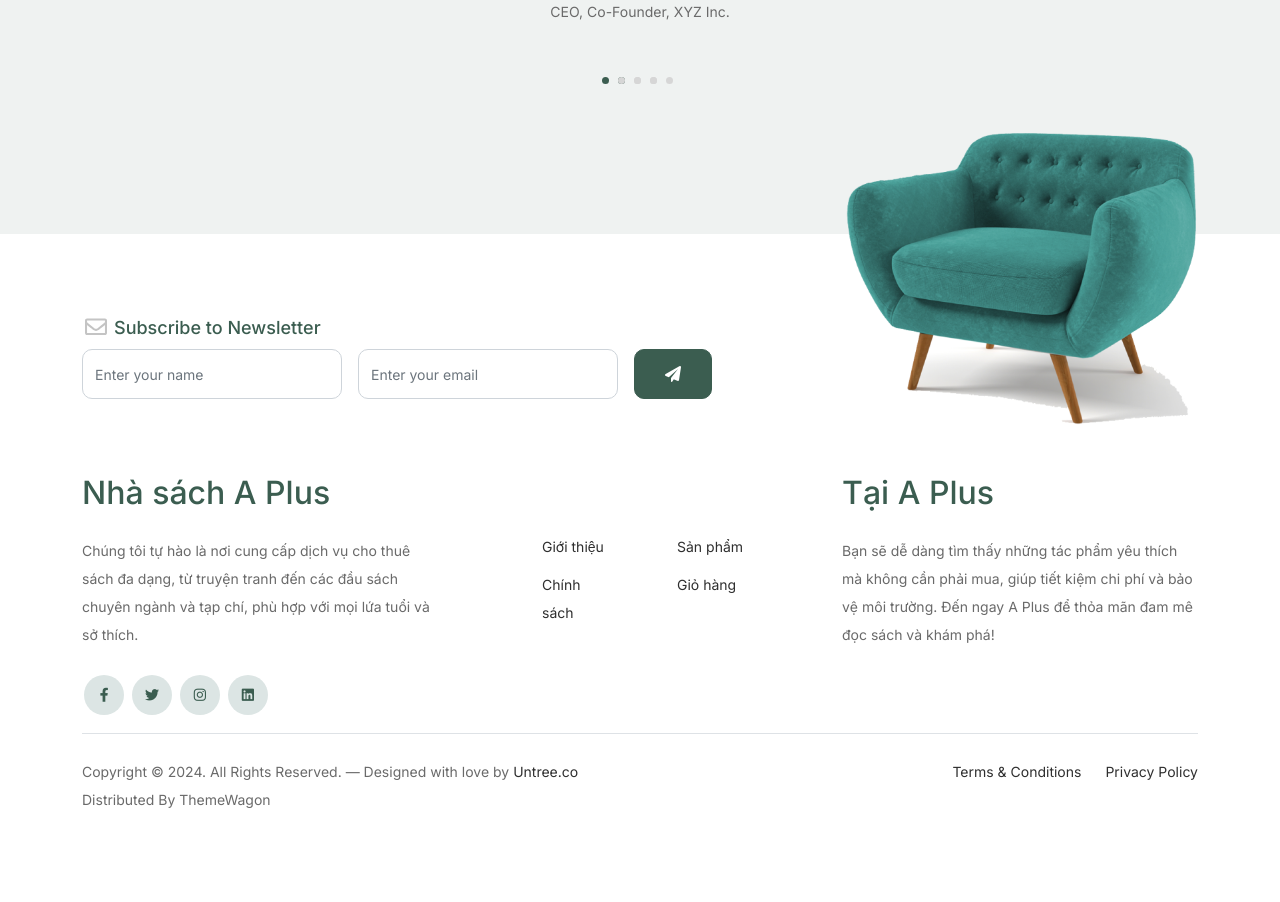
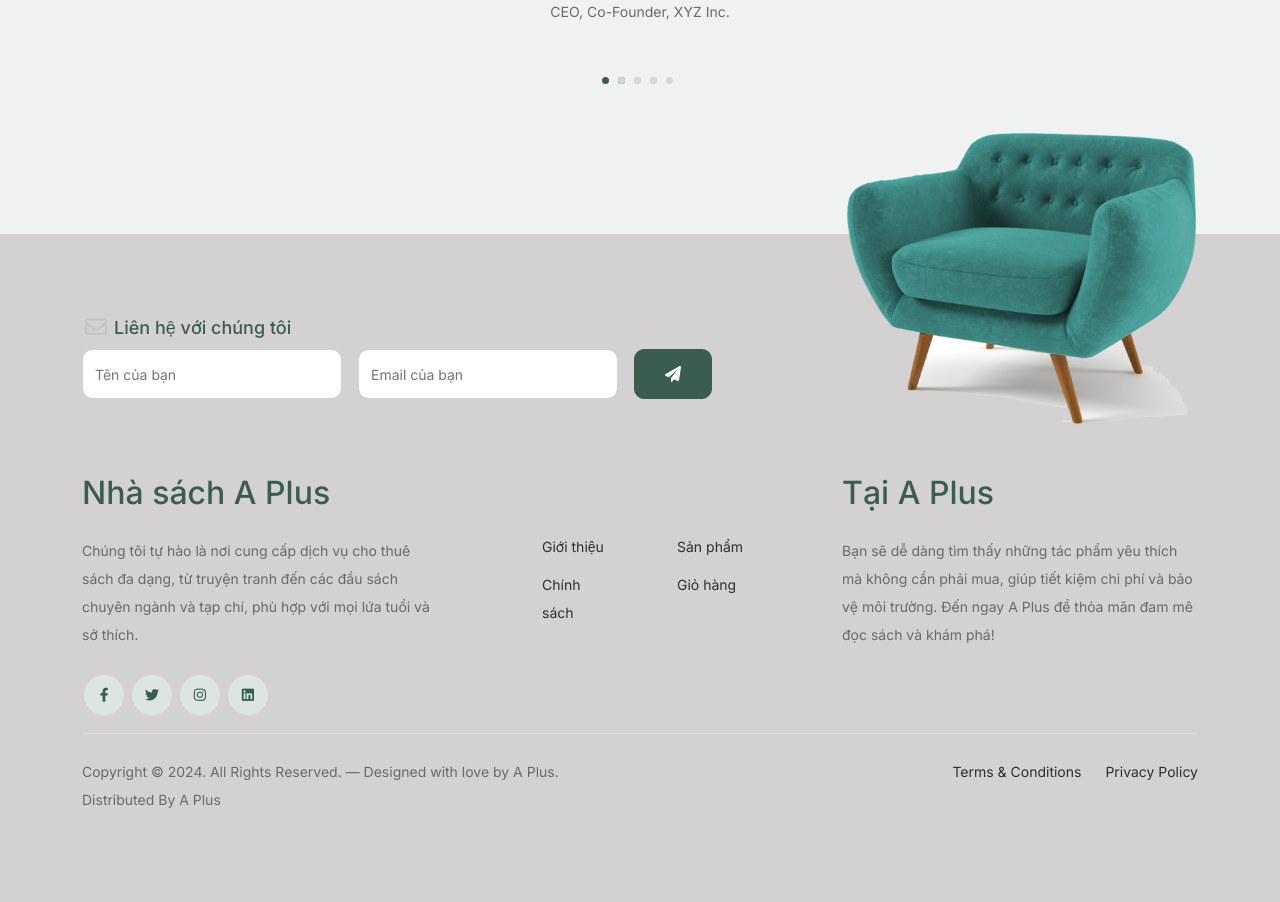
Before and after one commit to tranlephuongtran/PTUD, a PHP site: page /blog.php in a window 1280 px wide; the page is wider, and only the part inside the window is pictured. Shown: the part 2455-3357 px from the top of that part. Run offline with PHP 8.4, Linux system fonts and the light colour scheme.

Commit message:
done header footer final

```diff
--- a/furni-1.0.0/css/style.css
+++ b/furni-1.0.0/css/style.css
@@ -536,7 +536,7 @@ a {
 
 .footer-section {
   padding: 80px 0;
-  background: #ffffff; }
+  background: rgb(211, 209, 209); }
   .footer-section .relative {
     position: relative; }
   .footer-section a {
--- a/furni-1.0.0/footer.php
+++ b/furni-1.0.0/footer.php
@@ -10,14 +10,14 @@
             <div class="col-lg-8">
                 <div class="subscription-form">
                     <h3 class="d-flex align-items-center"><span class="me-1"><img src="images/envelope-outline.svg"
-                                alt="Image" class="img-fluid"></span><span>Subscribe to Newsletter</span></h3>
+                                alt="Image" class="img-fluid"></span><span>Liên hệ với chúng tôi</span></h3>
 
                     <form action="#" class="row g-3">
                         <div class="col-auto">
-                            <input type="text" class="form-control" placeholder="Enter your name">
+                            <input type="text" class="form-control" placeholder="Tên của bạn">
                         </div>
                         <div class="col-auto">
-                            <input type="email" class="form-control" placeholder="Enter your email">
+                            <input type="email" class="form-control" placeholder="Email của bạn">
                         </div>
                         <div class="col-auto">
                             <button class="btn btn-primary">
@@ -86,9 +86,8 @@
                 <div class="col-lg-6">
                     <p class="mb-2 text-center text-lg-start">Copyright &copy;
                         <script>document.write(new Date().getFullYear());</script>. All Rights Reserved. &mdash;
-                        Designed with love by <a href="https://untree.co">Untree.co</a> Distributed By <a
-                            hreff="https://themewagon.com">ThemeWagon</a>
-                        <!-- License information: https://untree.co/license/ -->
+                        Designed with love by A Plus. Distributed By A Plus
+
                     </p>
                 </div>
 
```
